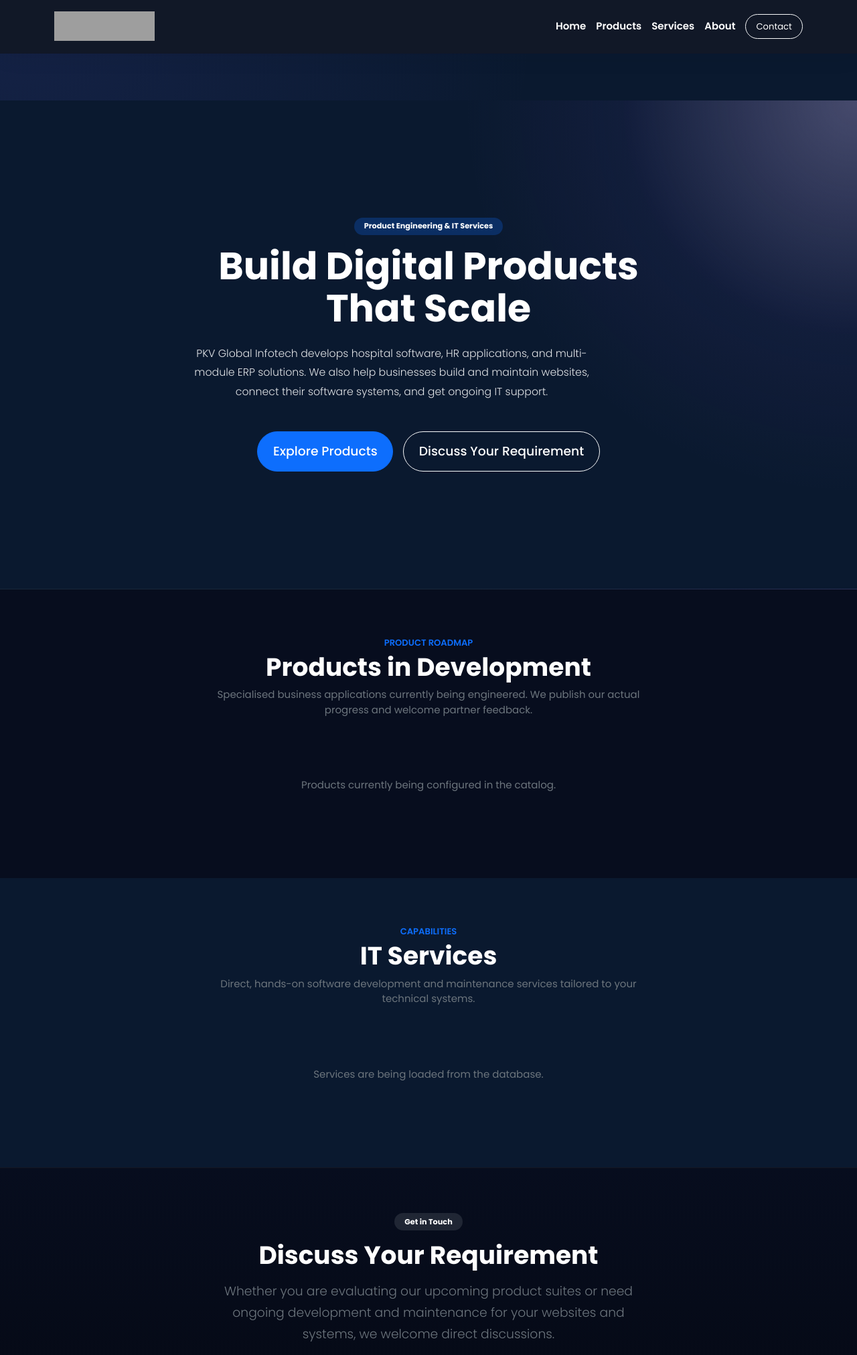
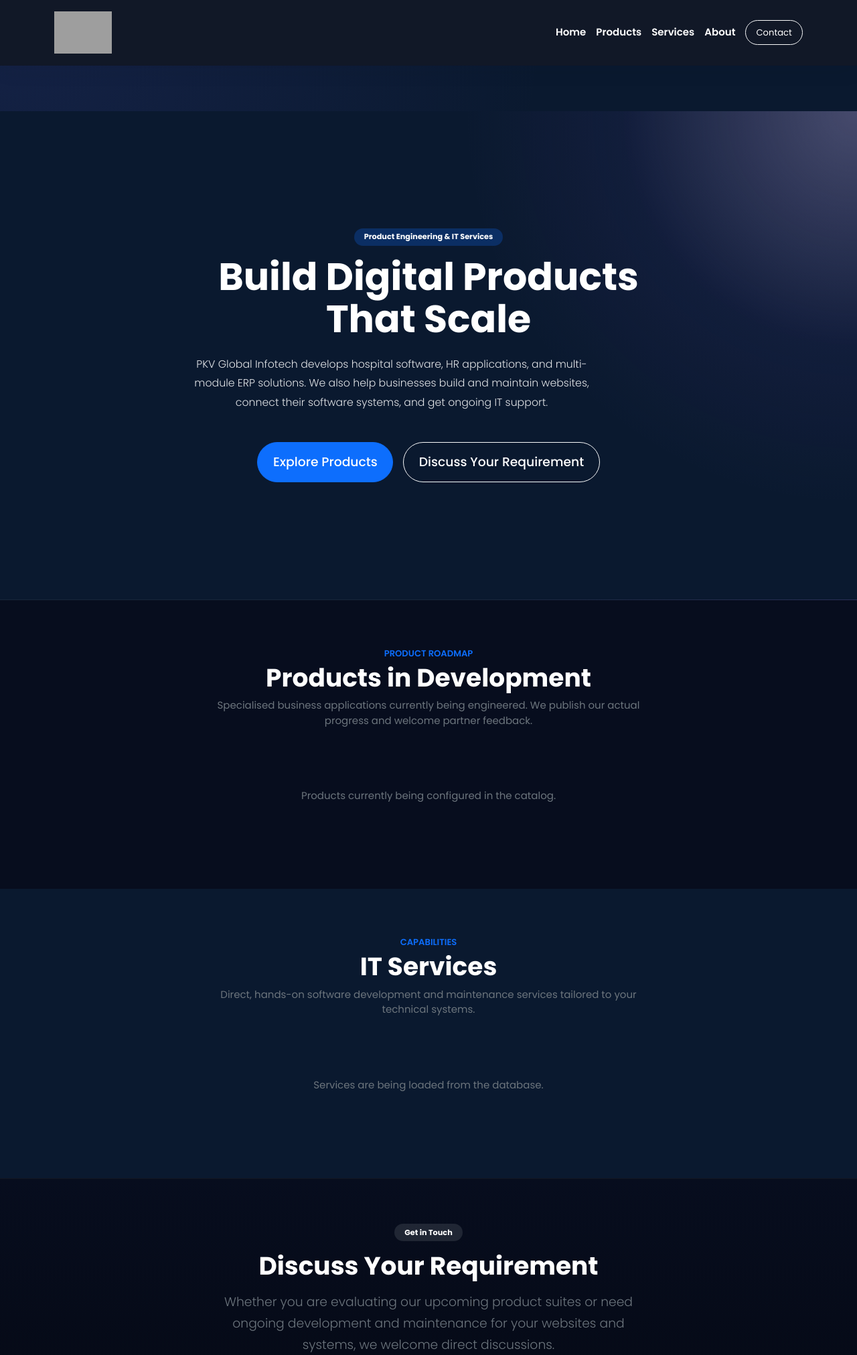
Before and after one commit to pkvglobalinfotech-web/static-website, a Django app: page / in a window 1280 px wide. Shown: the top 2023 px of the page at 67% size. Run offline with Django 5.2, Linux system fonts and the light colour scheme; data comes from the database, SQL or seed files in the repository; data that the repository does not hold is empty; grey boxes are pictures that could not be loaded.

Commit message:
Increase logo size in navbar and footer while maintaining aspect ratio

```diff
--- a/website/static/css/style.css
+++ b/website/static/css/style.css
@@ -101,7 +101,10 @@ button, input, textarea, select {
 }
 
 .navbar-brand img {
-    max-height:50px;
+    height: 64px;
+    max-height: 64px;
+    width: auto;
+    object-fit: contain;
 }
 
 .navbar-toggler {
@@ -635,7 +638,7 @@ img{max-width:100%;height:auto;display:block;}
 
 @media (max-width:767px){
     body{padding-top:64px;}
-    .navbar-brand img{width:80px;height:auto;}
+    .navbar-brand img{height:52px;max-height:52px;width:auto;}
     .hero{text-align:center;padding-top:2rem;}
     .hero h1{font-size:2.1rem;}
     .hero .lead{margin:0 auto 1rem;}
@@ -1132,19 +1135,20 @@ font-size:34px;
 }
 
 .logo{
-    width:100%;
-    max-width:150px;
+    width:auto;
+    max-width:100%;
     height:auto;
     display:block;
 }
 
 .navbar-brand img{
-    width:150px;
-    max-width:100%;
-    height: 100px;
-    transition:0.3s ease;
+    height: 64px;
+    max-height: 64px;
+    width: auto;
+    object-fit: contain;
+    transition: 0.3s ease;
 }
 
 .navbar-brand img:hover{
-    transform:scale(1.05);
+    transform:scale(1.04);
 }
--- a/website/templates/base.html
+++ b/website/templates/base.html
@@ -25,8 +25,8 @@
 <!-- Main Navigation -->
 <nav class="navbar navbar-expand-lg fixed-top">
     <div class="container">
-        <a class="navbar-brand fw-bold" href="/">
-            <img src="{% static 'logo/pkv_logo_150.svg' %}" class="logo" alt="PKV Global Infotech" style="max-height: 44px;">
+        <a class="navbar-brand fw-bold py-1" href="/">
+            <img src="{% static 'logo/pkv_logo_150.svg' %}" class="logo" alt="PKV Global Infotech" style="max-height: 64px; width: auto;">
         </a>
         <button class="navbar-toggler text-white" type="button" data-bs-toggle="collapse" data-bs-target="#mainMenu" aria-controls="mainMenu" aria-expanded="false" aria-label="Toggle navigation">
             <i class="bi bi-list fs-2"></i>
@@ -54,7 +54,7 @@
 </nav>
 
 <!-- Page Content -->
-<main style="padding-top: 80px; min-height: 70vh;">
+<main style="padding-top: 96px; min-height: 70vh;">
     {% block content %}{% endblock %}
 </main>
 
@@ -65,7 +65,7 @@
             <!-- Company Info -->
             <div class="col-lg-4 col-md-6">
                 <div class="d-flex align-items-center mb-3">
-                    <img src="{% static 'logo/pkv_logo_150.svg' %}" class="img-fluid" style="max-width:140px;" alt="PKV Logo">
+                    <img src="{% static 'logo/pkv_logo_150.svg' %}" class="img-fluid" style="max-width: 200px; height: auto;" alt="PKV Logo">
                 </div>
                 <p class="text-secondary small mb-3">
                     {{ company.supporting_text|default:"PKV Global Infotech develops hospital software, HR applications, and multi-module ERP solutions, alongside end-to-end IT services." }}
```
